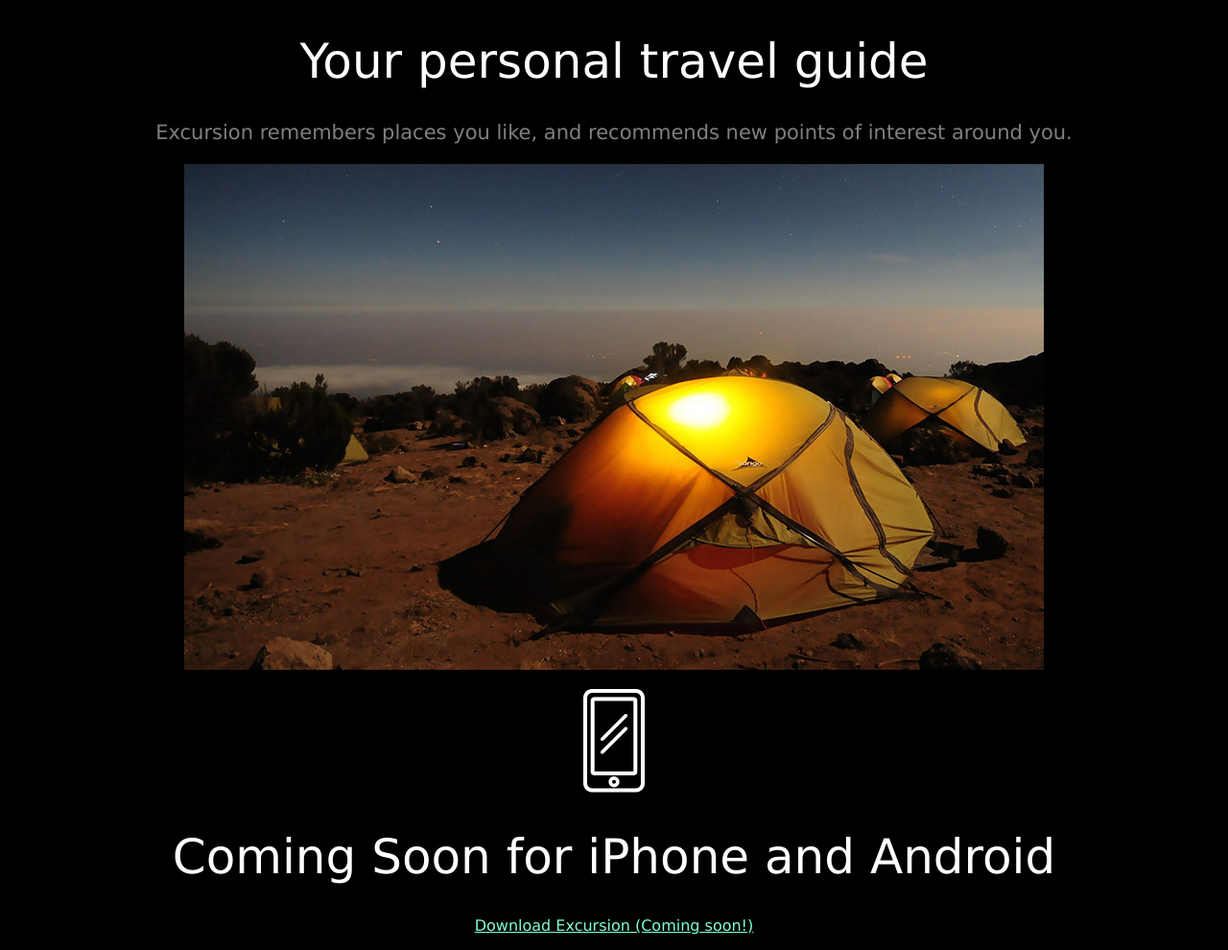
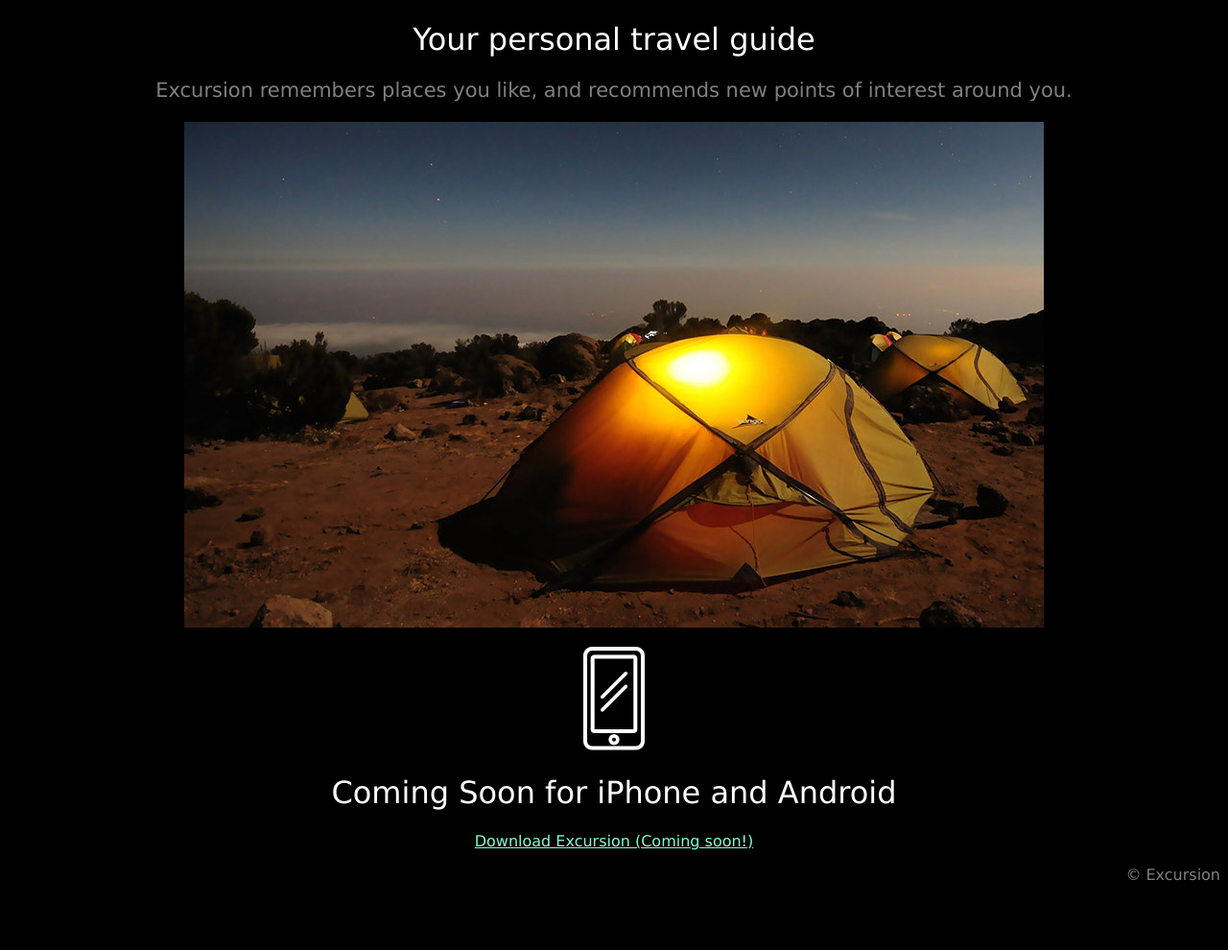
Before and after one commit to oziohulove1/excursion, a plain HTML site: page index.html in a window 1280 px wide. Shown: the part 313-1303 px from the top of the page at 96% size. After the commit the page ends 1250 px from the top, so only its background shows below. Drawn offline with Linux system fonts and the light colour scheme.

Commit message:
Completed with Footer

```diff
--- a/index.html
+++ b/index.html
@@ -6,7 +6,7 @@
     <link href="./resources/css/style.css" type="text/css" rel="stylesheet">
   </head>
   <body>
-    <h1>Discover hidden places in the world around you</h1>
+    <h1 class = "introduction">Discover hidden places in the world around you</h1>
     <p class="app_link"><a href="#" target = "">Download Excursion (Coming soon!)</a></p>
 
 
@@ -15,7 +15,7 @@
   <p>Your browser doesn't support HTML5 video. Here is a <a href="excursion.mp4">link to the video</a> instead.</p>
 </video>
 
-    <h1>Your personal travel guide</h1>
+    <h1 class"guide">Your personal travel guide</h1>
 
     <p class = "personal_guide">Excursion remembers places you like, and recommends new points of interest around you.</p>
 
@@ -26,5 +26,6 @@
     <h1>Coming Soon for iPhone and Android</h1>
     <p class="app_link"><a href="#" target = "">Download Excursion (Coming soon!)</a></p>
 
+    <p class="trademark">© Excursion</p>
   </body>
 </html>
--- a/resources/css/style.css
+++ b/resources/css/style.css
@@ -5,10 +5,19 @@
 }
 
 h1 {
+  color:white;
+  font-weight: normal;
+}
 
-  font-weight: normal;
+h1.introduction{
+
   font-size: 50px;
-  color:white;
+}
+
+h1.guide{
+  font-weight: 300;
+  font-size: 42px;
+
 }
 
 .app_link{
@@ -28,3 +37,8 @@
   font-size: 21px;
   color: gray;
 }
+
+.trademark{
+  color: gray;
+  text-align:right;;
+}
```
